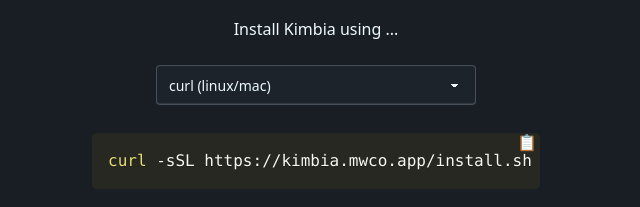
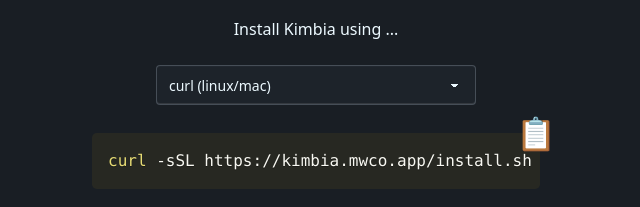
Before and after one commit to mistweaverco/kimbia, a SvelteKit app in the folder web/: page / in a window 1280 px wide. Shown: the part 1099-1306 px from the top of the page, without its empty margins (324-964 px from the left). Built offline with nearby package versions, Linux system fonts and the light colour scheme.

Commit message:
fix(ux): make code buttons bigger

```diff
--- a/web/src/app.css
+++ b/web/src/app.css
@@ -10,8 +10,8 @@
 div.code-toolbar > .toolbar {
 	position: absolute;
 	z-index: 10;
-	top: 0.3em;
-	right: 0.2em;
+	top: -16px;
+	right: -16px;
 	transition: opacity 0.3s ease-in-out;
 	opacity: 1;
 }
@@ -22,7 +22,8 @@
 	cursor: pointer;
 }
 /* icon copy */
-div.code-toolbar > .toolbar > .toolbar-item > button > span {
+div.code-toolbar > .toolbar > .toolbar-item > button {
+  font-size: 2rem;
 	color: #e6caa8;
 }
 /* color of "Copied!" */
```
